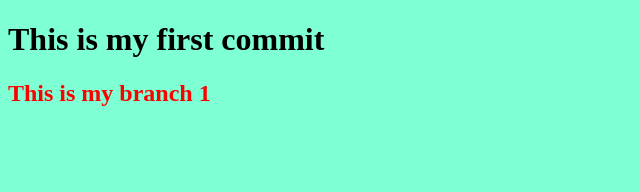
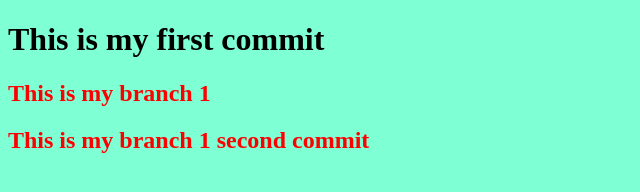
Before and after one commit to ayushraval24/advance-git, a plain HTML site: page index.html in a window 1280 px wide. Shown: the whole page, without its empty margins (0-640 px from the left). Drawn offline with Linux system fonts and the light colour scheme.

Commit message:
branch1 - second commit

```diff
--- a/index.html
+++ b/index.html
@@ -10,5 +10,7 @@
     <h1>This is my first commit</h1>
 
     <h2>This is my branch 1</h2>
+
+    <h2>This is my branch 1 second commit</h2>
 </body>
 </html>
```
